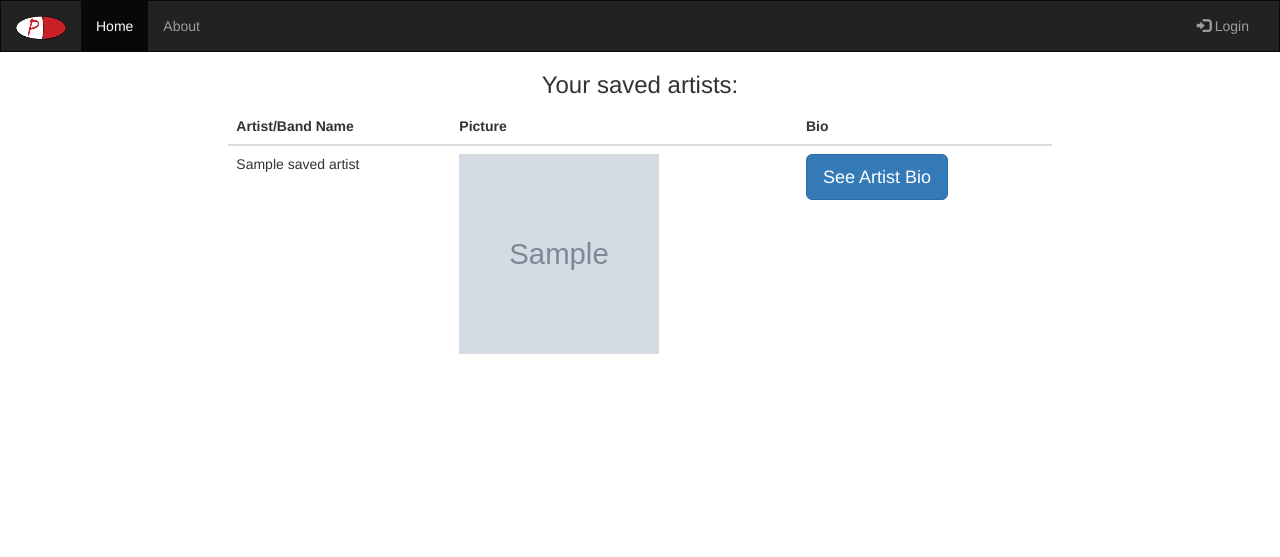
After one commit to cupFullOfJava/prescribe, a Flask app: template SiteCode/templates/Saved.html in a window 1280 px wide. The commit adds this page. Shown: the top 557 px of the page. Run offline with Flask 2, Linux system fonts and the light colour scheme; the template is opened without the code that fills it: most values are stand-ins (such as "Sample title", 1, 10 or a date in 2020); grey boxes marked "Sample" are stand-in pictures; parts of the project's set-up code (start-up, migrations or seed data) failed here and were passed over; some libraries are stand-ins or nearby versions.

Commit message:
Added saved artists page

```diff
--- a/SiteCode/application.py
+++ b/SiteCode/application.py
@@ -10,7 +10,7 @@ import peewee
 from MySQLdb import MySQLError
 from werkzeug.security import generate_password_hash, check_password_hash
 from models import *
-from Spotify_Requests import search_artist, get_related
+from Spotify_Requests import search_artist, get_related, get_artist
 
 application = Flask(__name__)
 application.config["DEBUG"] = True
@@ -121,6 +121,10 @@ def login():
             # Create a session variable corresponding with the user.
             session['user'] = user.id
             session['name'] = user.firstname
+            session['saved'] = []
+            saved = Searches.select(Searches.artist).where(Searches.user == session['user'])
+            for item in saved:
+                session['saved'].append(item.artist)
             no_user = False
             return render_template("Home.html")
         else:
@@ -147,7 +151,7 @@ def log_out():
 # Saves a search result to the database
 @application.route('/save/<artist_id>')
 def save_artist(artist_id):
-    print session['user']
+    session['saved'].append(artist_id)
     Searches.create(
             user=session['user'],
             artist=artist_id
@@ -167,6 +171,15 @@ def show_results():
         related = get_related(artist['id'])
         return render_template('Results.html', name=artist['name'], related=related)
 
+
+@application.route('/show-saved/')
+def show_saved():
+    saved_artists = []
+    for artist in session['saved']:
+        saved_artists.append(get_artist(artist))
+
+    return render_template("Saved.html", saved_artists = saved_artists)
+
 # Runs the application
 if __name__ == '__main__':
     application.run()
--- /dev/null
+++ b/SiteCode/templates/Saved.html
@@ -0,0 +1,38 @@
+{% extends "header.html" %}
+{% block body %}
+<div class="container-fluid text-center">
+    <h3>Your saved artists:</h3>
+    <p></p>
+    <div class="row content">
+        <div class="col-sm-2 sidenav"></div>
+        <div class="col-sm-8 text-left">
+            <div id="results_div">
+                <div class="table-responsive">
+                    <table class="table table-hover" id="results_table">
+                        <thead>
+                        <tr>
+                            <th>Artist/Band Name</th>
+                            <th>Picture</th>
+                            <th>Bio</th>
+                        </tr>
+                        </thead>
+                        <tbody>
+                        {% for x in range(saved_artists|length) %}
+                        <tr>
+                            <td>{{saved_artists[x]['name']}}</td>
+                            <td><img src="{{saved_artists[x]['picture']}}" height="200" width="200"></td>
+                            <td><button type="button" class="btn btn-primary btn-lg" data-toggle="modal"
+                                        data-target="#bioModal'+i+'">
+                                See Artist Bio
+                            </button></td>
+                        </tr>
+                        {% endfor %}
+                        </tbody>
+                    </table>
+                </div>
+                <div id="bioDiv"></div>
+            </div>
+        </div>
+</div>
+
+{% endblock %}
--- a/SiteCode/templates/header.html
+++ b/SiteCode/templates/header.html
@@ -36,7 +36,7 @@
                                 Welcome, {{session['name']}}!
                             </a>
                               <ul class="dropdown-menu">
-                                  <li><a href="#">View Saved Artists</a></li>
+                                  <li><a href="/show-saved/">View Saved Artists</a></li>
                                   <li><a href="/logout/">Log Out</a></li>
                               </ul>
                         </li>
```
Also changed, not shown: SiteCode/Spotify_Requests.py (+11 -0 lines), 1 other file.
